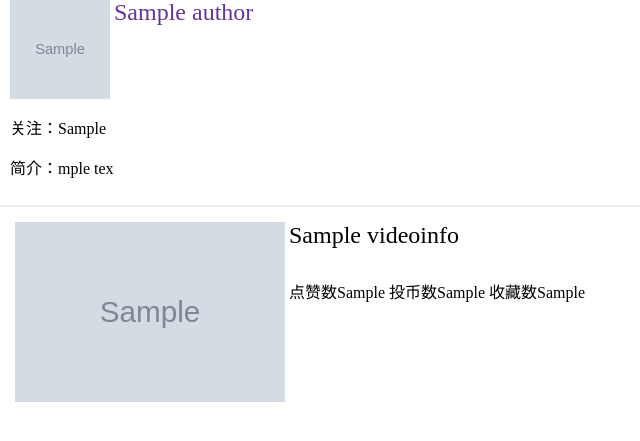
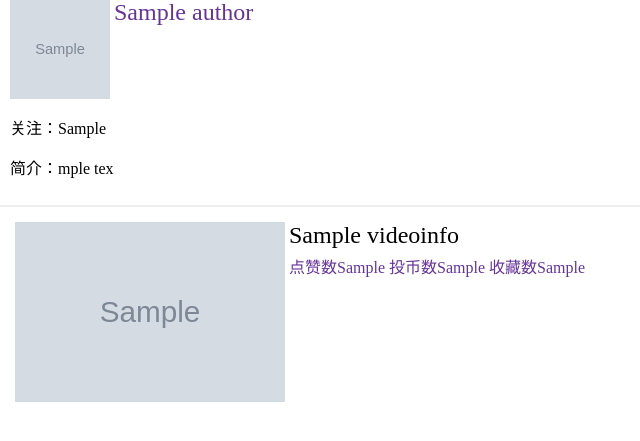
Before and after one commit to fu1er/Django-website, a Django app: page /videopage/authors/1/ in a window 1280 px wide. Shown: the part 283-724 px from the top of the page, without its empty margins (0-640 px from the left). Run offline with Django 3.2, Linux system fonts and the light colour scheme; tables that the repository leaves empty hold one stand-in row (values such as "Sample post"); grey boxes marked "Sample" are stand-in pictures; some web fonts are replaced.

Commit message:
adjust author details page

```diff
--- a/videopage/static/style/authordetails.css
+++ b/videopage/static/style/authordetails.css
@@ -8,7 +8,8 @@
 }
 
 .info {
-    all: initial;
+    /* all: initial; */
+    text-align: initial;
     display: inline-block;
 }
 
@@ -18,7 +19,7 @@
 }
 
 .de {
-    margin-top: 30px;
+    margin-top: 5px;
 }
 
 .authorname {
```
